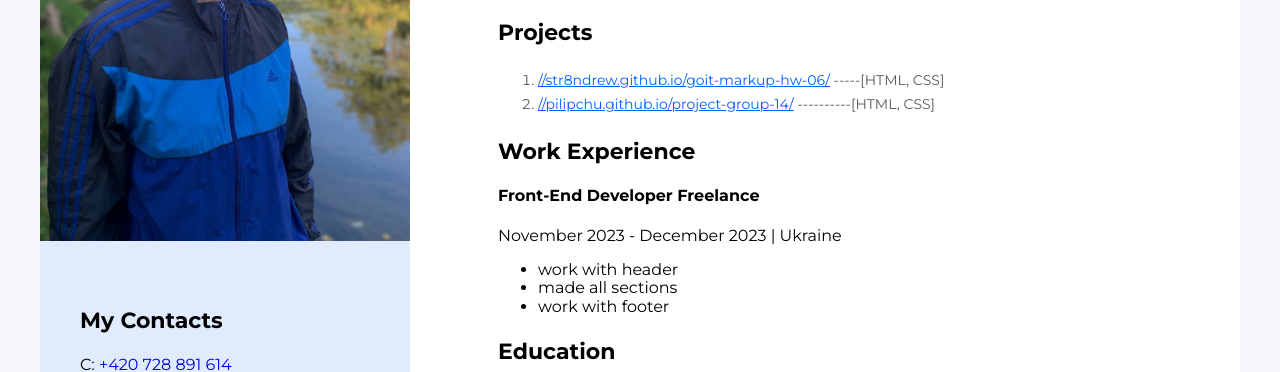
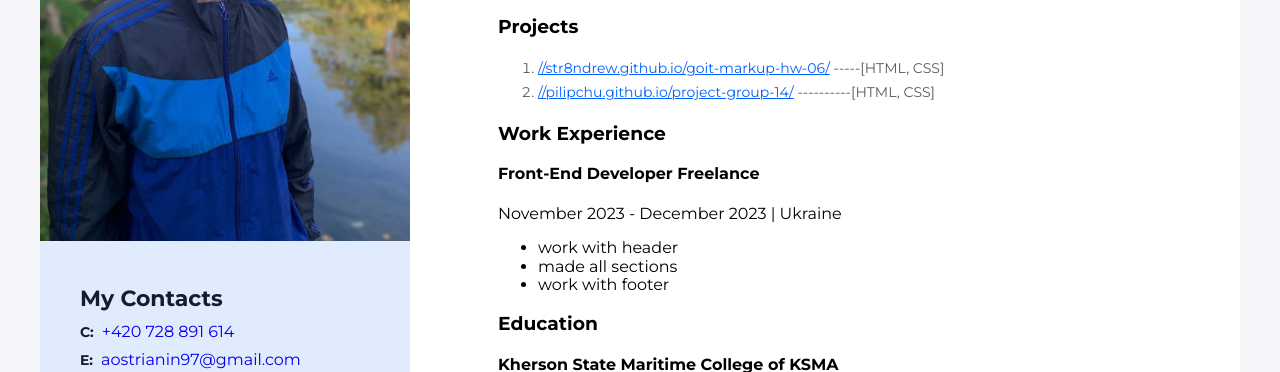
Before and after one commit to str8ndrew/resume-html-css, a plain HTML site: page index.html in a window 1280 px wide. Shown: the part 315-687 px from the top of the page. Drawn offline with nearby package versions, Linux system fonts and the light colour scheme.

Commit message:
css styles

```diff
--- a/index.html
+++ b/index.html
@@ -71,13 +71,13 @@
 <!-- Sidebar -->
 <aside class="sidebar">
     <img src="./img/photo_2023-09-13_12-22-00.jpg" alt="My photo" width="370">
-    <!-- My contacts -->
+    <!-- Contacts -->
     <div class="sidebar-content">
-    <div>
-        <h3>My Contacts</h3>
-        <p>C: <a class="sidebar-link" href="tel:+420728891614">+420 728 891 614</a></p>
-        <p>E: <a class="sidebar-link" href="mailto:aostrianin97@gmail.com">aostrianin97@gmail.com</a></p>
-        <p>Instagram: <a class="sidebar-link inst-link" href="https://www.instagram.com/xostrianin.andriix/" target="_blank">xostrianin.andriix <svg class="icon-svg-team" width="14" height="14">
+    <div class="contacts-div">
+        <h3 class="contacts-title">My Contacts</h3>
+        <p class="contacts-text"><span class="span-contact">C:</span><a class="sidebar-link" href="tel:+420728891614">+420 728 891 614</a></p>
+        <p class="contacts-text"><span class="span-contact">E:</span><a class="sidebar-link" href="mailto:aostrianin97@gmail.com">aostrianin97@gmail.com</a></p>
+        <p class="contacts-text"><span class="span-contact">Instagram:</span><a class="sidebar-link inst-link" href="https://www.instagram.com/xostrianin.andriix/" target="_blank">xostrianin.andriix <svg class="icon-svg-team" width="14" height="14">
             <use href="./img/icon.svg#icon-instagram"></use>
         </svg></a></p>
     </div>
--- a/styles.css
+++ b/styles.css
@@ -12,13 +12,13 @@ a {
     text-decoration: none;
 }
 
-h3 {
+/* h3 {
     color: #000;
         font-size: 22px;
         font-style: normal;
         font-weight: 700;
         line-height: normal;
-}
+} */
 
 .wrapper-div {
     background: #FFF;
@@ -88,6 +88,7 @@ h3 {
         line-height: 24px;
         text-decoration-line: underline;
 }
+
 .projects-link:hover,
 .projects-link:focus {
     color:purple;
@@ -112,7 +113,33 @@ h3 {
     box-sizing: border-box;
 }
 
+/* Contacts styles */
 
+.contacts-title {
+    color: #161D2A;
+    font-size: 22px;
+    font-weight: 700;
+    line-height: normal;
+    margin-top: 0;
+    margin-bottom: 8px;
+}
+
+.span-contact {
+    color: #161D2A;
+    font-size: 14px;
+    font-weight: 700;
+    line-height: 24px;
+    margin-right: 8px;
+}
+
+.contacts-div {
+    margin-bottom: 40px;
+}
+
+.contacts-text {
+    margin-top: 0;
+    margin-bottom: 4px;
+}
 
 
 
```
